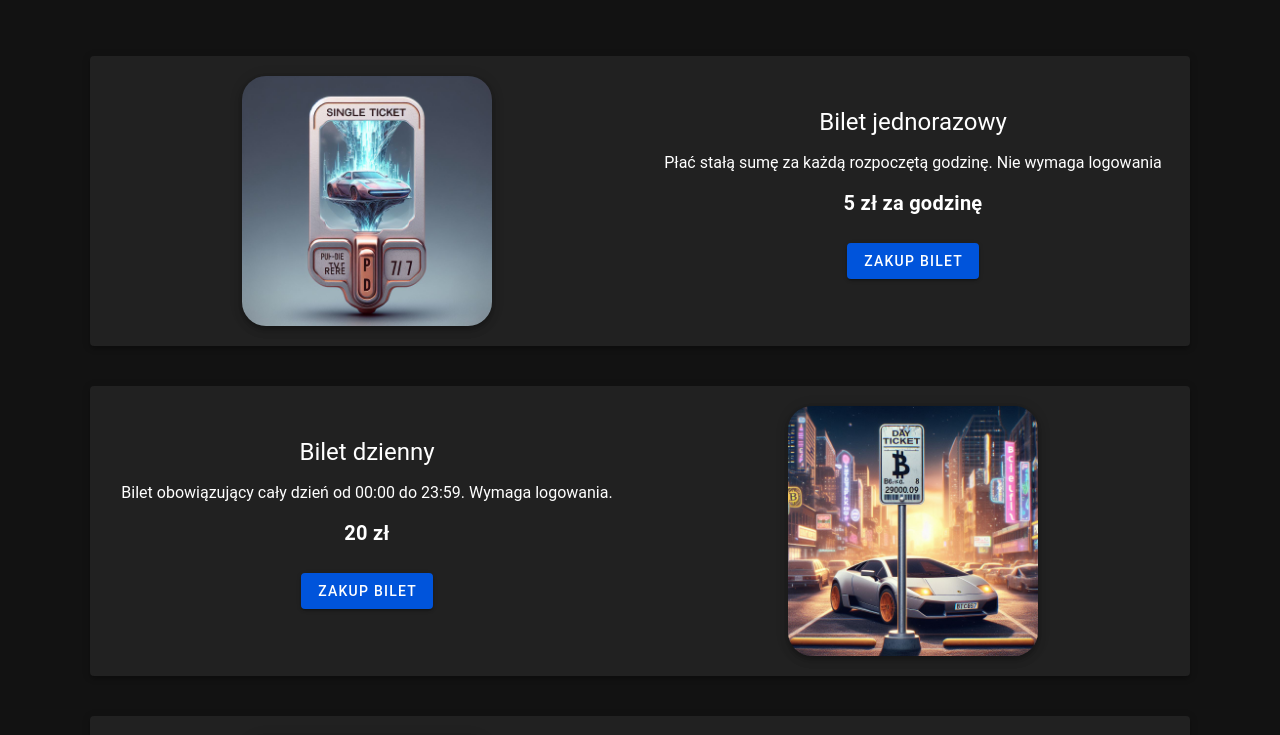
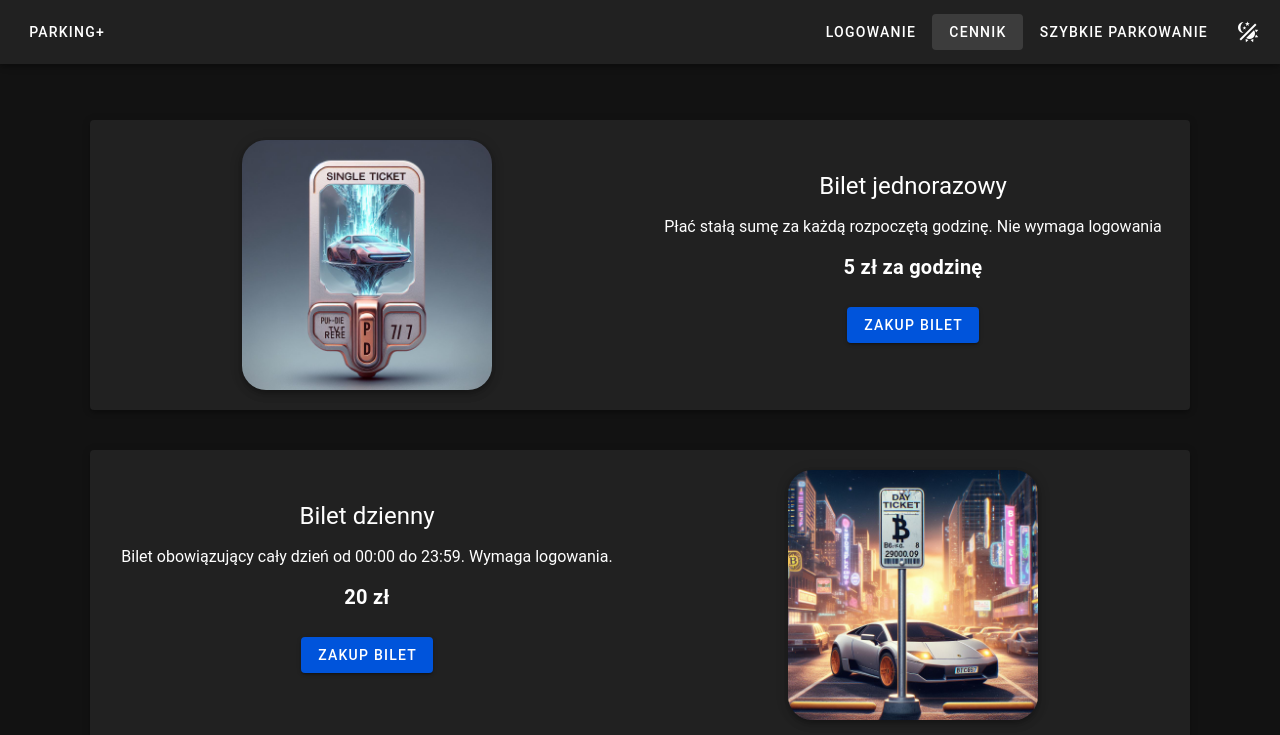
Before and after one commit to Lecrut/Parking-, a Nuxt app: page /priceList in a window 1280 px wide. Shown: the top 735 px of the page. Built offline with nearby package versions, Linux system fonts and the light colour scheme.

Commit message:
add navbar to price list

```diff
--- a/pages/priceList.vue
+++ b/pages/priceList.vue
@@ -1,9 +1,12 @@
 <script setup lang="ts">
-
+import NavBar from "~/components/navBar.vue";
 
 </script>
 
 <template>
+
+  <nav-bar />
+
   <v-container fluid>
     <v-sheet
       class="d-flex align-center justify-center flex-wrap text-center mx-auto my-10 px-4"
```
